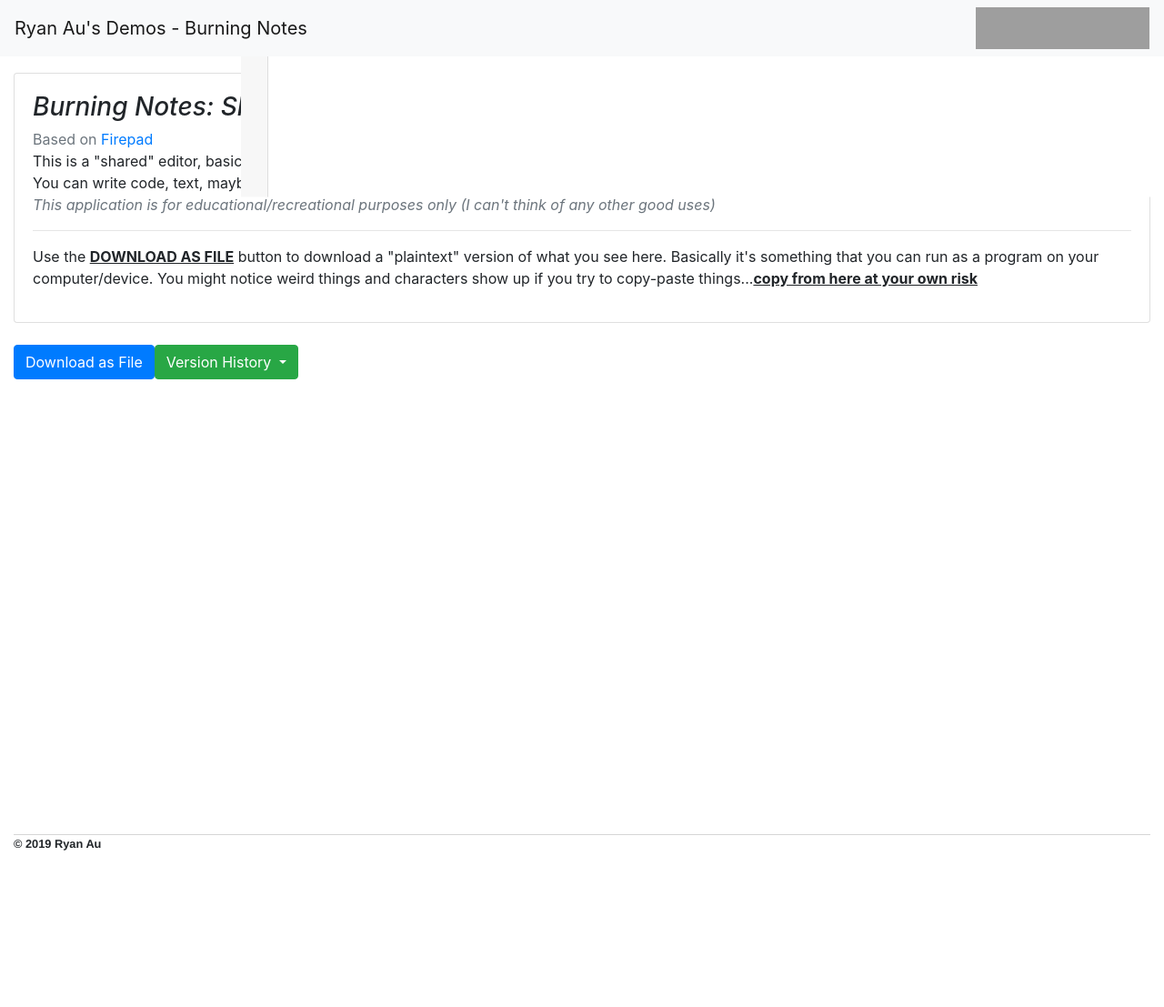
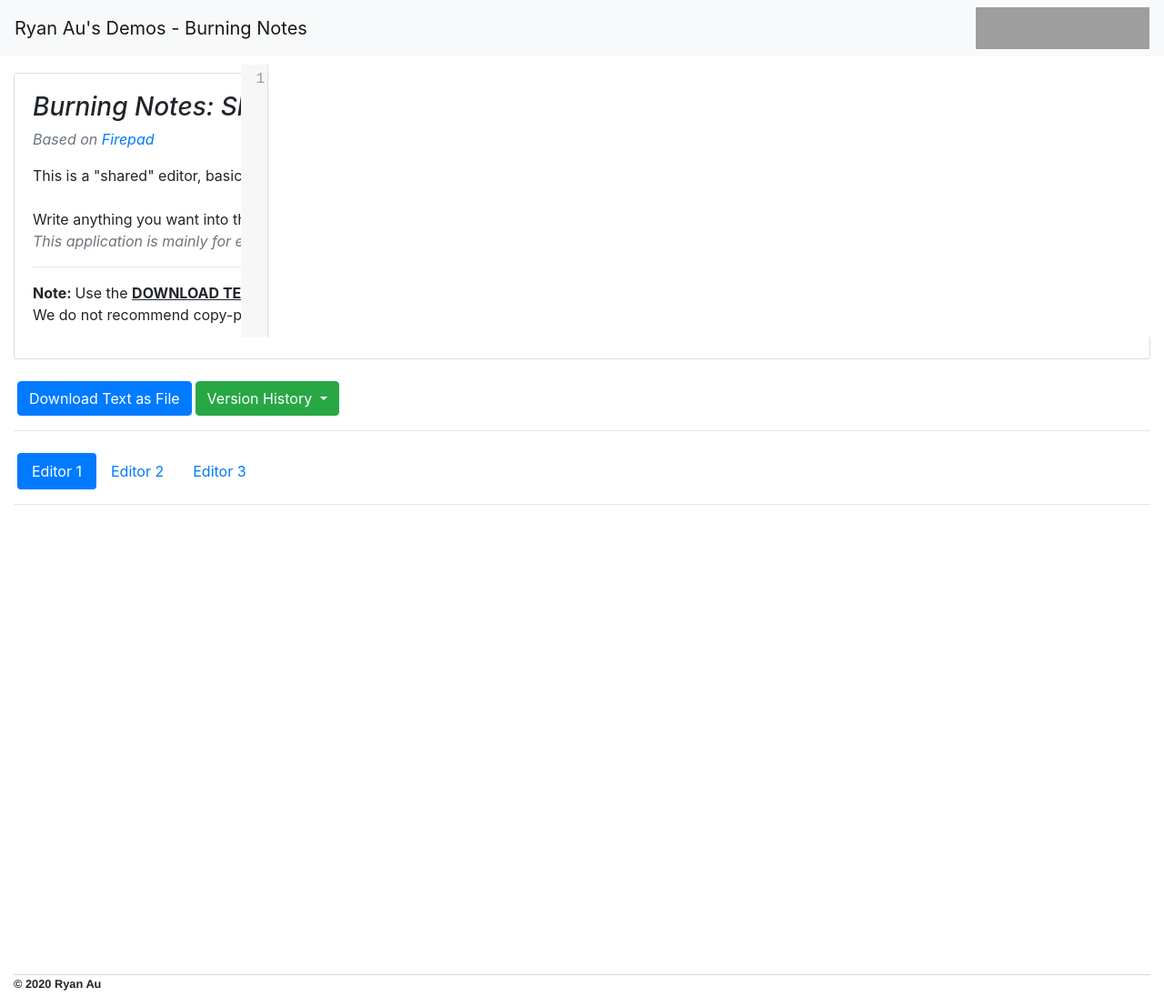
Before and after one commit to auryan898/auryan898.github.io, a Jekyll site: the page built from sharecode.html, in a window 1280 px wide and 1107 px high. Shown: the whole window at 91% size. Built offline with Jekyll 4.4.1, drawn with Linux system fonts in a browser that asks for light colours; nearby versions of some CDN libraries; comment, search, counter and statistics services are not loaded; some of the changed lines change nothing that is shown; grey boxes are pictures that could not be loaded.

Commit message:
Finish new features, such as multi-editors

```diff
--- a/_layouts/burning-notes.html
+++ b/_layouts/burning-notes.html
@@ -31,6 +31,11 @@
   <script src="/oldsite/static/firepad-userlist.js"></script>
   <link rel="stylesheet" href="/oldsite/static/firepad-userlist.css" />
 
+  <!-- Scripts -->
+  <script src="/js/burning-notes.js"></script>
+  <script src="https://code.jquery.com/jquery-3.3.1.slim.min.js" integrity="sha384-q8i/X+965DzO0rT7abK41JStQIAqVgRVzpbzo5smXKp4YfRvH+8abtTE1Pi6jizo" crossorigin="anonymous"></script>
+  <script src="https://cdnjs.cloudflare.com/ajax/libs/popper.js/1.14.7/umd/popper.min.js" integrity="sha384-UO2eT0CpHqdSJQ6hJty5KVphtPhzWj9WO1clHTMGa3JDZwrnQq4sF86dIHNDz0W1" crossorigin="anonymous"></script>
+  <script src="https://stackpath.bootstrapcdn.com/bootstrap/4.3.1/js/bootstrap.min.js" integrity="sha384-JjSmVgyd0p3pXB1rRibZUAYoIIy6OrQ6VrjIEaFf/nJGzIxFDsf4x0xIM+B07jRM" crossorigin="anonymous"></script>
 </head>
 <body>
 
@@ -64,7 +69,7 @@
     {{ content }}
     <footer>
       <ul>
-        <p>&copy; 2019 Ryan Au<p>
+        <p>&copy; 2020 Ryan Au<p>
       </ul>
     </footer><!-- footer -->
   </div><!-- div.container -->
@@ -100,9 +105,6 @@
 </style>
 <script>
 </script>
-  <script src="/js/burning-notes.js"></script>
-  <script src="https://code.jquery.com/jquery-3.3.1.slim.min.js" integrity="sha384-q8i/X+965DzO0rT7abK41JStQIAqVgRVzpbzo5smXKp4YfRvH+8abtTE1Pi6jizo" crossorigin="anonymous"></script>
-  <script src="https://cdnjs.cloudflare.com/ajax/libs/popper.js/1.14.7/umd/popper.min.js" integrity="sha384-UO2eT0CpHqdSJQ6hJty5KVphtPhzWj9WO1clHTMGa3JDZwrnQq4sF86dIHNDz0W1" crossorigin="anonymous"></script>
-  <script src="https://stackpath.bootstrapcdn.com/bootstrap/4.3.1/js/bootstrap.min.js" integrity="sha384-JjSmVgyd0p3pXB1rRibZUAYoIIy6OrQ6VrjIEaFf/nJGzIxFDsf4x0xIM+B07jRM" crossorigin="anonymous"></script>
+
 </body>
 </html>
--- a/js/burning-notes.js
+++ b/js/burning-notes.js
@@ -1,7 +1,4 @@
-
 // For the main layout
-
-
 function addLoadEvent(func) {
   var oldonload = window.onload;
   if (typeof window.onload != 'function') {
@@ -20,219 +17,10 @@
   return ("string" == typeof element) ? document.getElementById(element) : element;
 }
 
-// TODO: replace with your Firebase project configuration.
-var config = {
-  apiKey: "AIzaSyCBv2ZbitECQn1n3FPCpRhV15yy8-L3vwY",
-  authDomain: "burning-notes-code-sharing.firebaseapp.com",
-  databaseURL: "https://burning-notes-code-sharing.firebaseio.com",
-  storageBucket: "gs://burning-notes-code-sharing.appspot.com"
-};
-
-/*
-// Initialize Firebase.
-var app = firebase.initializeApp(config);
-var firepad = null;
-var firepadRef = null;
-var codeMirror = null;
-var firepadUserList = null;
-// Initializing individual Firepads
-function initializeFirepad(firepadDiv, path, userId = null, displayName = null){
-  // Create a random ID to use as our user ID (we must give this to firepad and FirepadUserList).
-  var userId = userId || Math.floor(Math.random() * 9999999999).toString();
-  firepadRef = app.database().ref(path);
-  codeMirror = CodeMirror(firepadDiv, {
-    lineWrapping: false, lineNumbers: true,
-    mode: 'python'
-  });
-
-  firepad = Firepad.fromCodeMirror(firepadRef, codeMirror,
-    { richTextToolbar: true, richTextShortcuts: true, userId: userId});
-
-  //// Create FirepadUserList (with our desired userId).
-  firepadUserList = FirepadUserList.fromDiv(firepadRef.child('users'),
-    document.getElementById('userlist'), userId, displayName);
-
-  app.auth().onAuthStateChanged(function(user){
-    if (user){
-      // firepad.setUserId(user.uid);
-      // $("input.firepad-userlist-name-input").val(user.displayName).trigger('change');
-      // console.log("Firepad: User Logged In")
-    } else {
-      // console.log("no user",user);
-    }
-  })
-  return firepad;
+function getJSONObject(path) {
+  return fetch(path).then(function(resp){return resp.json()}).then(function(json){return json});
 }
 
-function initializeFirepad_clear(path,clear_button){
-  clear_button.addEventListener("click",
-    function() {
-      var text = firepad.getHtml();
-      // console.log('started clearing action');
-      firepadRef.child('history').set({});
-      firepad.setText("");
-      // console.log('completed clearing action (2)');
-    });
-}
-
-function initializeFirepad_download (download_button,download_textbox,download_ext) {
-  var textFile = null
-  var makeTextFile = function (text) {
-    var data = new Blob([text], {type: 'text/plain'});
-
-    // If we are replacing a previously generated file we need to
-    // manually revoke the object URL to avoid memory leaks.
-    if (textFile !== null) {
-      window.URL.revokeObjectURL(textFile);
-    }
-
-    textFile = window.URL.createObjectURL(data);
-
-    return textFile;
-  };
-
-  download_button.addEventListener('click', function () {
-    var dt = new Date();
-    var utcDate = dt.toISOString();
-    var defaultString = "burning_notes_file_" + utcDate;
-
-    // Download the file
-    var link = document.createElement("a");
-    link.download = (download_textbox.value == '' ? defaultString : download_textbox.value ) + download_ext.value;
-    link.href = makeTextFile(firepad.getText());
-    link.click();
-  }, false);
-};
-
-function initializeFirepad_saveVersion (firepad,path,notepad_name,save_button,save_name) {
-  save_button.addEventListener('click', function () {
-    var utcDate = new Date().toISOString();
-    var filename = save_name.value +"_"+ notepad_name +"_" + utcDate + ".html";
-    var blob = new Blob([firepad.getHtml()], {type: 'text/plain'});;
-    var locationRef = firepadRef.child("versions");
-    var storageRef = app.storage().ref().child("notepad_versions/"+filename);
-    storageRef.put(blob).then(function(snapshot){
-      var data = {};
-      data[locationRef.push().key] = {filename : filename, uid: app.auth().currentUser.uid};
-      locationRef.update(data);
-      console.log("Successfully saved version "+filename);
-    });
-  }, false);
-};
-
-function initializeFirepad_loadVersion (firepad,path,notepad_name,load_list,load_button) {
-  var locationRef = firepadRef.child("versions");
-
-  var updateCheckpointList = function(data){
-    var datalist = []
-    for (var version in data){
-      datalist.push(data[version]['filename']);
-      console.log(data[version]['filename']);
-
-    }
-    datalist.sort(function(a,b){
-      var x = a.split("_").pop(), y = b.split("_").pop()
-      return ( ( x == y ) ? 0 : ( ( x < y ) ? 1 : -1 ) ) });
-    load_list.innerHTML = "";
-    for (item in datalist){
-      load_list.innerHTML += (`<div class="input-group">
-            <div class="input-group-prepend">
-              <div class="input-group-text">
-                <input type="radio" name="loadList" value="${datalist[item]}">
-              </div>
-            </div>
-            <p class="form-control text-truncate">${datalist[item]}</p>
-          </div>`);
-    }
-  }
-  locationRef.on("value",function(snapshot){
-    var data = snapshot.val();
-    updateCheckpointList(Object.values(data));
-  });
-
-  load_button.addEventListener('click', function () {
-    var utcDate = new Date().toISOString();
-    var filename = $("input[name='loadList']:checked").val();
-    var storageRef = app.storage().ref("notepad_versions/").child(filename);
-
-    storageRef.getDownloadURL().then(function(url) {
-      // `url` is the download URL for the html file
-
-      // This can be downloaded directly:
-      var xhr = new XMLHttpRequest();
-      xhr.responseType = 'blob';
-      xhr.onload = function(event) {
-        var blob = xhr.response;
-        var reader = new FileReader();
-        reader.addEventListener("loadend", function() {
-          // reader.result contains the contents of blob as a string text
-          firepad.setHtml(reader.result);
-          console.log("Successfully loaded version "+filename);
-        });
-        reader.readAsText(blob);
-      };
-      xhr.open('GET', url);
-      xhr.send();
-    }).catch(function(error) {
-      // Handle any errors
-    });
-  }, false);
-};
-
-// AUTHENTICATION
-var provider = new firebase.auth.GoogleAuthProvider();
-
-app.auth().onAuthStateChanged(function(user) {
-  if (user) {
-    // User is signed in.
-    var displayName = user.displayName;
-    var email = user.email;
-    var emailVerified = user.emailVerified;
-    var photoURL = user.photoURL;
-    var isAnonymous = user.isAnonymous;
-    var uid = user.uid;
-    var providerData = user.providerData;
-
-    document.getElementById("FirebaseUsername").textContent = displayName;
-    document.getElementById("FirebaseProfilePic").src = photoURL;
-
-    $(".firebase-signed-in").css("visibility", "visible");
-    $(".firebase-signed-out").css("display", "none");
-    $("#checkpointSaveButton").removeClass("disabled");
-    $("#checkpointLoadButton").removeClass("disabled");
-  } else {
-    $(".firebase-signed-in").css("visibility", "hidden");
-    $(".firebase-signed-out").css("display", "block");
-    // User is signed out.
-    // ...
-    document.location.reload();
-  }
-});
-
-function signIn(){
-  app.auth().signInWithPopup(provider).then(function(result) {
-    // This gives you a Google Access Token. You can use it to access the Google API.
-    var token = result.credential.accessToken;
-    // The signed-in user info.
-    var user = result.user;
-    // ...
-    document.location.reload();
-  }).catch(function(error) {
-    // Handle Errors here.
-    var errorCode = error.code;
-    var errorMessage = error.message;
-    // The email of the user's account used.
-    var email = error.email;
-    // The firebase.auth.AuthCredential type that was used.
-    var credential = error.credential;
-    // ...
-  });
-}
-function signOut(){
-
-}
-// END AUTHENTICATION
-*/
 class BurningNotes {
   constructor(config) {
     this.app = firebase.initializeApp(config);
@@ -241,9 +29,11 @@
     this.codeMirror = null;
     this.firepadUserList = null;
     this.provider = new firebase.auth.GoogleAuthProvider();
+    this.initAuthorization();
   }
 
   initAuthorization() {
+
     this.app.auth().onAuthStateChanged(function(user) {
       if (user) {
         // User is signed in.
@@ -267,7 +57,7 @@
         $(".firebase-signed-out").css("display", "block");
         // User is signed out.
         // ...
-        document.location.reload();
+        // document.location.reload();
       }
     });
   }
@@ -300,11 +90,11 @@
     });
   }
 
-  setFirepadRef(path) {
-    if (path == null){
+  setFirepadRef(notepadName) {
+    if (notepadName == null){
       return;
     }
-    this.firepadRef = this.app.database().ref(path);
+    this.firepadRef = this.app.database().ref('/notepads/'+notepadName);
   }
 
   initCodeMirror(firepadContainer) {
@@ -315,8 +105,11 @@
     });
   }
 
-  initFirepad(userlistId, path = null, userId = null, displayName = null) {
-    this.setFirepadRef(path);
+  initFirepad(firepadContainer, userlistId, notepadName = null, userId = null, displayName = null) {
+    this.disposeFirepad();
+
+    this.initCodeMirror(firepadContainer);
+    this.setFirepadRef(notepadName);
     var userId = userId || Math.floor(Math.random() * 9999999999).toString();
     this.firepad = Firepad.fromCodeMirror(this.firepadRef, this.codeMirror,
       { richTextToolbar: true, richTextShortcuts: true, userId: userId });
@@ -333,24 +126,33 @@
         // console.log("no user",user);
       }
     });
-    return firepad;
   }
 
   disposeFirepad() {
+    if (this.firepad != null)
       this.firepad.dispose();
+    if (this.firepadUserList != null)
       this.firepadUserList.dispose();
+    if (this.codeMirror != null)
+      this.codeMirror.getWrapperElement().parentElement.removeChild(this.codeMirror.getWrapperElement())
   }
 
   initClearTextButton(clearButton) {
     let _clearButton = getAsElement(clearButton);
+    let obj = this;
     _clearButton.addEventListener("click",
-    function() {
+    function(){obj.clearText();}
+    );
+  }
+
+  clearText() {
     var text = this.firepad.getHtml();
     // console.log('started clearing action');
+    this.firepad.setText("");
+    this.firepadRef.child('checkpoint').set({});
     this.firepadRef.child('history').set({});
-      this.firepad.setText("");
+    this.firepad.setText(" ");
     // console.log('completed clearing action (2)');
-    });
   }
 
   initDownloadFileButton(downloadButton, textbox, extension) {
@@ -372,7 +174,8 @@
   var _downloadButton = getAsElement(downloadButton);
   var _textbox = getAsElement(textbox);
   var _extension = getAsElement(extension);
-  _downloadButton.addEventListener('click', function () {
+  var obj = this;
+  _downloadButton.addEventListener('click', function() {
     var dt = new Date();
     var utcDate = dt.toISOString();
     var defaultString = "burning_notes_file_" + utcDate;
@@ -380,7 +183,7 @@
     // Download the file
     var link = document.createElement("a");
     link.download = (_textbox.value == '' ? defaultString : _textbox.value ) + _extension.value;
-    link.href = makeTextFile(this.firepad.getText());
+    link.href = makeTextFile(obj.firepad.getText());
     link.click();
   }, false);
   }
@@ -388,8 +191,9 @@
   initLoadTextButton(loadList,loadButton) {
     var _loadList = getAsElement(loadList);
     var _loadButton = getAsElement(loadButton);
+    var obj = this;
 
-    var locationRef = this.firepadRef.child("versions");
+    var locationRef = this.app.database().ref('/notepad-versions');
 
     var updateCheckpointList = function(data){
       var datalist = []
@@ -398,9 +202,10 @@
         console.log(data[version]['filename']);
 
       }
-      datalist.sort(function(a,b){
-        var x = a.split("_").pop(), y = b.split("_").pop()
-        return ( ( x == y ) ? 0 : ( ( x < y ) ? 1 : -1 ) ) });
+      // datalist.sort(function(a,b){
+      //   var x = a.split("_").pop(), y = b.split("_").pop()
+      //   return ( ( x == y ) ? 0 : ( ( x < y ) ? 1 : -1 ) ) });
+      datalist.sort();
       _loadList.innerHTML = "";
       for (let item in datalist){
         _loadList.innerHTML += (`<div class="input-group">
@@ -415,13 +220,14 @@
     }
     locationRef.on("value",function(snapshot){
       var data = snapshot.val();
+      if (data != null)
         updateCheckpointList(Object.values(data));
     });
 
     _loadButton.addEventListener('click', function () {
       var utcDate = new Date().toISOString();
       var filename = $("input[name='loadList']:checked").val();
-      var storageRef = this.app.storage().ref("notepad_versions/").child(filename);
+      var storageRef = obj.app.storage().ref("notepad_versions/").child(filename);
 
       storageRef.getDownloadURL().then(function(url) {
         // `url` is the download URL for the html file
@@ -434,7 +240,7 @@
           var reader = new FileReader();
           reader.addEventListener("loadend", function() {
             // reader.result contains the contents of blob as a string text
-            this.firepad.setHtml(reader.result);
+            obj.firepad.setHtml(reader.result);
             console.log("Successfully loaded version "+filename);
           });
           reader.readAsText(blob);
@@ -450,16 +256,17 @@
   initSaveTextButton(notepadName,saveButton,saveNameBox) {
     let _saveNameBox = getAsElement(saveNameBox);
     let _saveButton = getAsElement(saveButton);
+    let obj = this;
 
     _saveButton.addEventListener('click', function () {
       var utcDate = new Date().toISOString();
       var filename = _saveNameBox.value +"_"+ notepadName +"_" + utcDate + ".html";
-      var blob = new Blob([this.firepad.getHtml()], {type: 'text/plain'});
-      var locationRef = this.firepadRef.child("versions");
-      var storageRef = this.app.storage().ref().child("notepad_versions/"+filename);
+      var blob = new Blob([obj.firepad.getHtml()], {type: 'text/plain'});
+      var locationRef = obj.app.database().ref('/notepad-versions');
+      var storageRef = obj.app.storage().ref().child("notepad_versions/"+filename);
       storageRef.put(blob).then(function(snapshot){
         var data = {};
-        data[locationRef.push().key] = {filename : filename, uid: this.app.auth().currentUser.uid};
+        data[locationRef.push().key] = {filename : filename, uid: obj.app.auth().currentUser.uid};
         locationRef.update(data);
         console.log("Successfully saved version "+filename);
       });
--- a/sharecode.html
+++ b/sharecode.html
@@ -8,17 +8,18 @@
   <span class="card">
     <div class="card-body">
       <h3 class="card-title"><em>Burning Notes: Shared Text/Coding Editor</em></h3>
-      <p class="card-subtitle text-muted">Based on <a href="https://www.firepad.io" target="_blank">Firepad</a></p>
+      <p class="card-subtitle text-muted mb-3"><em>Based on <a href="https://www.firepad.io" target="_blank">Firepad</a></em></p>
       <p class="card-text">
-        This is a "shared" editor, basically Google Docs, but writing code looks nice here.
+        This is a "shared" editor, basically Google Docs, but writing code looks nice here. Any others on this same editor will see your writing.
+        <br/>
+        <br/>
         Write anything you want into this editor, highlight, color, and change the font.
-        You can write code, text, maybe add images, whatever helps.
         <br/>
-        <em class="text-muted">This application is for educational/recreational purposes only (I can't think of any other good uses)</em>
+        <em class="text-muted">This application is mainly for educational/recreational purposes (I can't think of any other good uses)</em>
         <hr/>
-        Use the <b><u>DOWNLOAD AS FILE</u></b> button to download a "plaintext" version of what you see here.
-        Basically it's something that you can run as a program on your computer/device.  You might
-        notice weird things and characters show up if you try to copy-paste things...<b><u>copy from here at your own risk</u></b>
+        <b>Note: </b>Use the <b><u>DOWNLOAD TEXT AS FILE</u></b> button to download a "plaintext" version of what you see here.
+        <br/>
+        We do not recommend copy-pasting directly from this editor, as strange characters may appear.
       </p>
     </div>
   </span>
@@ -92,13 +93,14 @@
         </div>
       </div>
     </div>
-  <span class="" style="display:inline-flex" role="group" aria-label="Basic example">
+  <span class=''>
+    <span class="row flex mx-1" role="group" aria-label="Basic example">
       <!-- Button trigger modal -->
-    <button type="button" class="btn btn-primary" data-toggle="modal" data-target="#fileCreation">
-      Download as File
+      <button type="button" class="btn btn-primary mr-1" data-toggle="modal" data-target="#fileCreation">
+        Download Text as File
       </button>
       <div class="dropdown">
-      <button class="btn btn-success dropdown-toggle" type="button" id="versioningDropdown" data-toggle="dropdown" aria-haspopup="true" aria-expanded="false">
+        <button class="btn btn-success dropdown-toggle mr-1" type="button" id="versioningDropdown" data-toggle="dropdown" aria-haspopup="true" aria-expanded="false">
           Version History
         </button>
         <div class="dropdown-menu" aria-labelledby="versioningDropdown">
@@ -108,6 +110,24 @@
         </div>
       </div>
     </span>
+    <hr/>
+    <span class="row mt-4 mx-1 flex">
+      <ul class="nav nav-pills">
+        <li class="nav-item">
+          <a class="nav-link active" id="selectNotepad1" href='' data-toggle="tab">Editor 1</a>
+        </li>
+        <li class="nav-item">
+          <a class="nav-link" id="selectNotepad2" href='' data-toggle="tab">Editor 2</a>
+        </li>
+        <li class="nav-item">
+          <a class="nav-link" id="selectNotepad3" href='' data-toggle="tab">Editor 3</a>
+        </li>
+      </ul>
+    </span>
+    <hr/>
+  </span>
+
+
 
   <div id="notepad-container">
     <div id="userlist"></div>
@@ -115,23 +135,44 @@
   </div>
 
   <script>
+    // let config = await getJSONObject('js/burning-notes-config-1.json');
+    let config = {
+      "apiKey": "AIzaSyCBv2ZbitECQn1n3FPCpRhV15yy8-L3vwY",
+      "authDomain": "burning-notes-code-sharing.firebaseapp.com",
+      "databaseURL": "https://burning-notes-code-sharing.firebaseio.com",
+      "storageBucket": "gs://burning-notes-code-sharing.appspot.com"
+    }
+    let burningNotes;
+    function setupFirepad(configuration) {
+      burningNotes = new BurningNotes(configuration);
 
-    document.body.onload = (function(){
-      var notepad_name = "main-0001";
-      var path = '/notepads/'+notepad_name;
-
-      const burningNotes = new BurningNotes(config);
 
       document.getElementById('FirebaseSignIn').addEventListener("click", function() {burningNotes.signIn();});
       document.getElementById('FirebaseSignOut').addEventListener("click",function() {burningNotes.signOut();});
 
-      burningNotes.setFirepadRef(path);
-      burningNotes.initCodeMirror('firepad');
-      burningNotes.initFirepad('userlist');
+      const setNotepad = function(name) {
+        return function() {
+          burningNotes.setFirepadRef(name);
+          burningNotes.initFirepad('firepad','userlist');
+        };
+      };
+      setNotepad('main-0001')();
+
       burningNotes.initClearTextButton('clearNotepadHistory');
       burningNotes.initDownloadFileButton('create','textbox','downloadExtension');
-      burningNotes.initSaveTextButton(notepad_name, 'saveCheckpointButton','saveCheckpointName')
+      burningNotes.initSaveTextButton('main', 'saveCheckpointButton','saveCheckpointName')
       burningNotes.initLoadTextButton('loadList','loadCheckpointButton');
+
+
+      document.getElementById('selectNotepad1').addEventListener("click",setNotepad('main-0001'));
+      document.getElementById('selectNotepad2').addEventListener("click",setNotepad('main-0002'));
+      document.getElementById('selectNotepad3').addEventListener("click",setNotepad('main-0003'));
+    }
+    document.body.onload = (function(){
+      setupFirepad(config);
+    });
+
+
       // var firepad = null;
 
       // var firepad_div = document.getElementById('firepad');
@@ -154,7 +195,6 @@
       // initializeFirepad_loadVersion(firepad,path,notepad_name,load_list,load_button);
 
 
-    });
   </script>
   <style>
     /* html { height: 100%; } */
```
Lines whose indentation alone changed are shown as unchanged.
